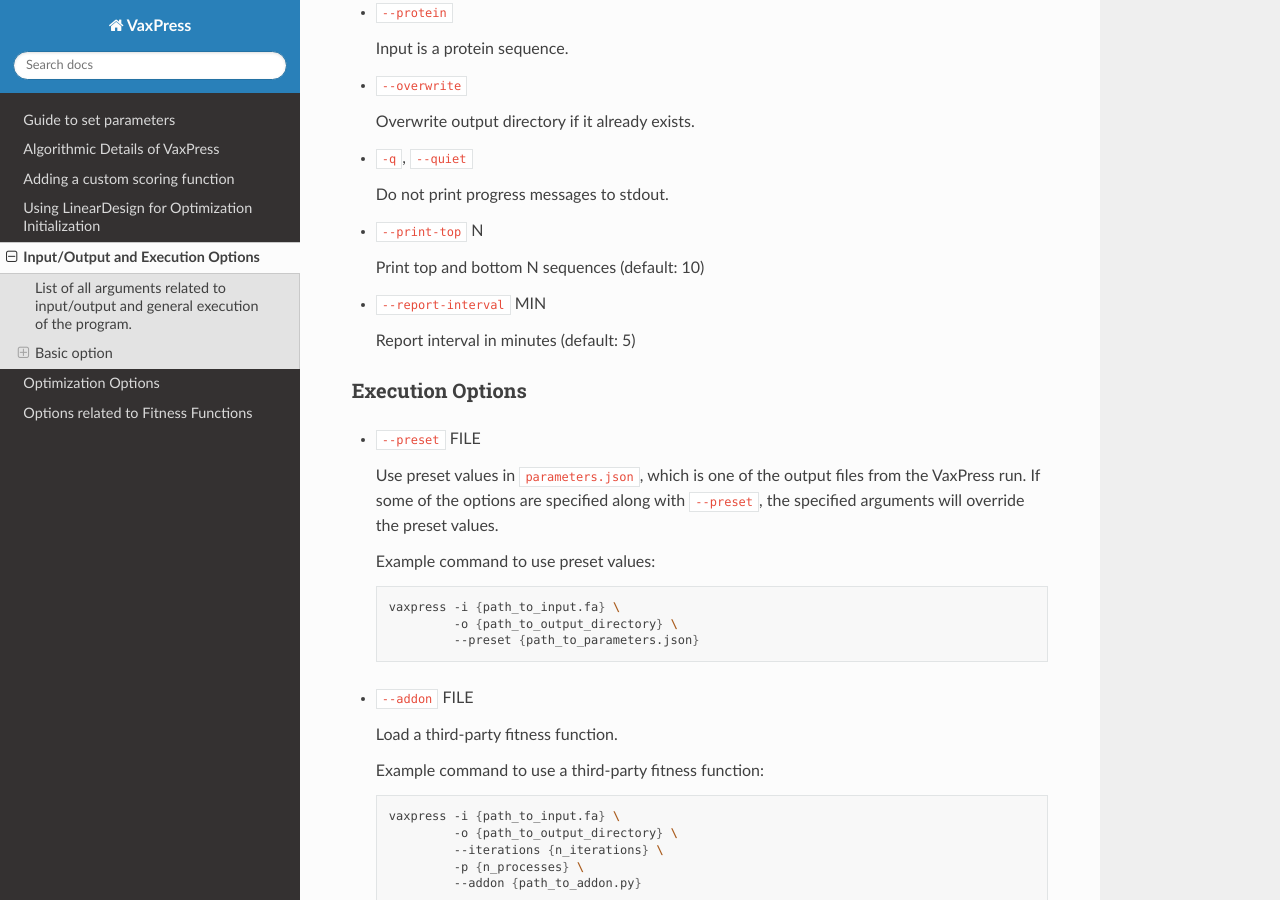
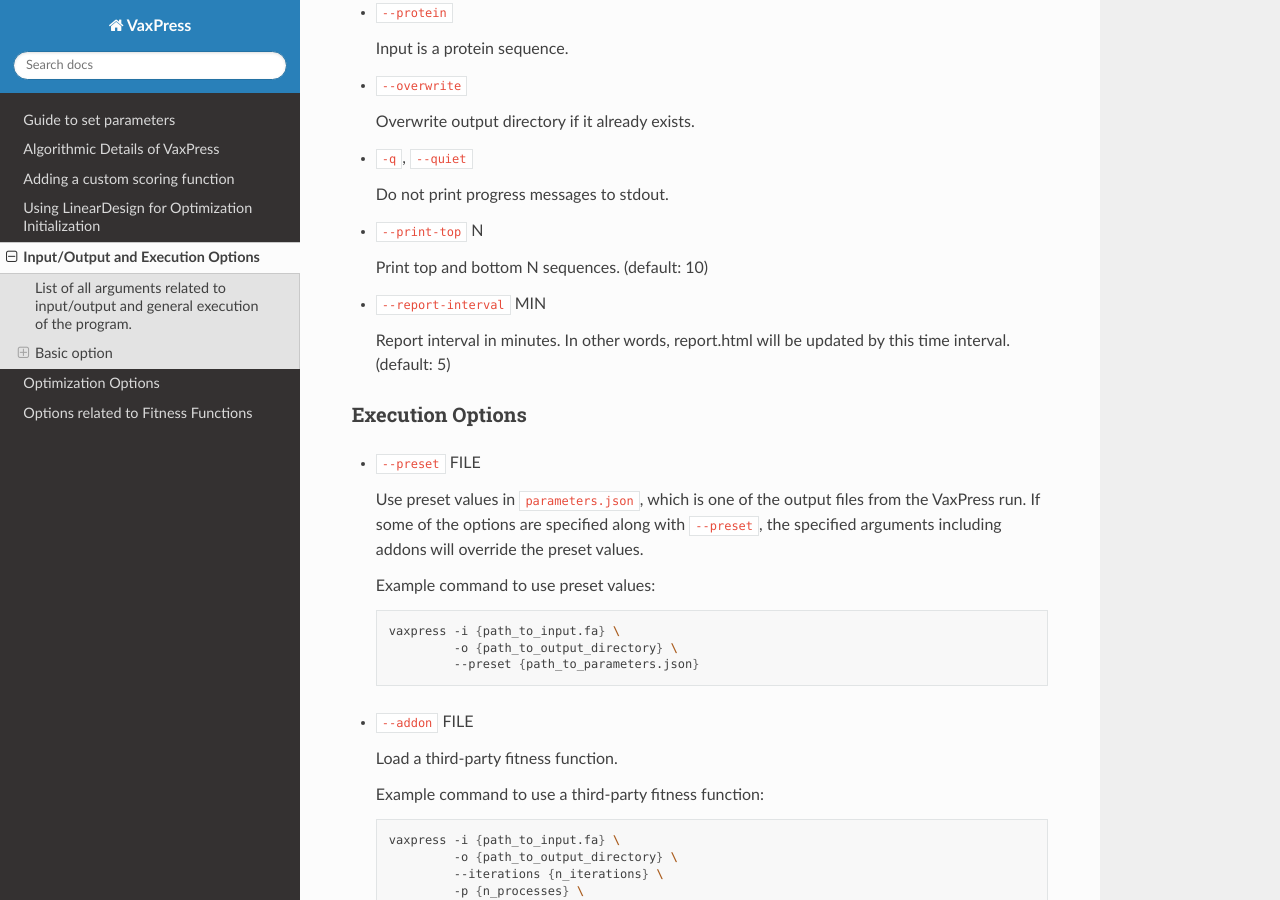
Before and after one commit to ChangLabSNU/VaxPress, a Sphinx documentation site: the page built from docs/source/execution_input_output_options.rst, in a window 1280 px wide and 900 px high, scrolled down 693 px. Built offline with Sphinx 7.4.7 and the Read the Docs theme 2.0.0, drawn with Linux system fonts in a browser that asks for light colours.

Commit message:
specify explnations

```diff
--- a/docs/source/execution_input_output_options.rst
+++ b/docs/source/execution_input_output_options.rst
@@ -37,17 +37,17 @@
   Do not print progress messages to stdout.
 - ``--print-top`` N
 
-  Print top and bottom N sequences (default: 10)
+  Print top and bottom N sequences. (default: 10)
 - ``--report-interval`` MIN
 
-  Report interval in minutes (default: 5)
+  Report interval in minutes. In other words, report.html will be updated by this time interval.(default: 5)
 
 ---------------------
 Execution Options
 ---------------------
 - ``--preset`` FILE
 
-  Use preset values in ``parameters.json``, which is one of the output files from the VaxPress run. If some of the options are specified along with ``--preset``, the specified arguments will override the preset values.
+  Use preset values in ``parameters.json``, which is one of the output files from the VaxPress run. If some of the options are specified along with ``--preset``, the specified arguments including addons will override the preset values.
 
   Example command to use preset values::
 
```
